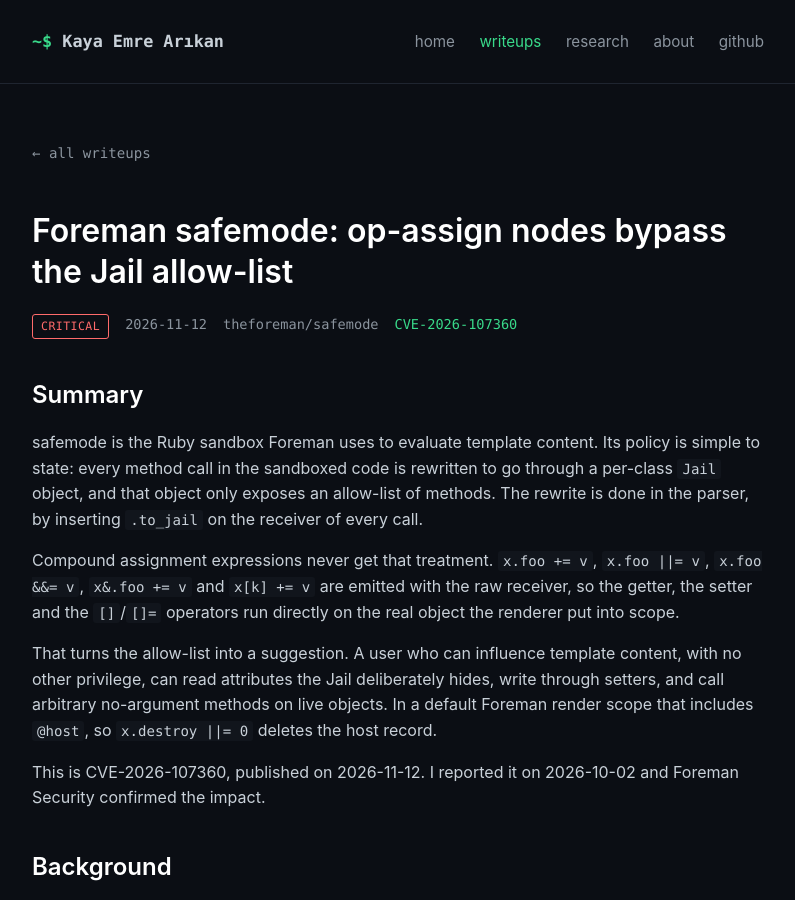
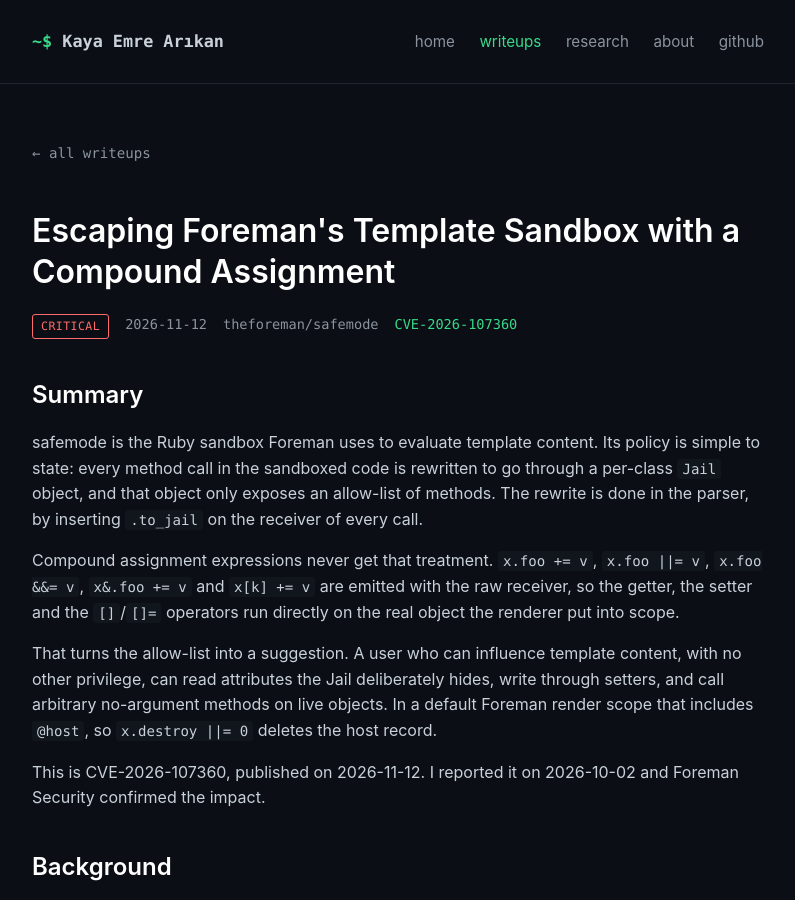
Before and after one commit to kemrec/kemrec.github.io, a Jekyll site: the page built from _writeups/foreman-safemode-opassign-jail-bypass.md, in a window 1280 px wide and 900 px high. Shown: the whole window, without its empty margins (242-1037 px from the left). Built offline with Jekyll 4.4.1, drawn with Linux system fonts in a browser that asks for light colours.

Commit message:
safemode writeup: retitle to impact-forward (slug unchanged)

```diff
--- a/_writeups/foreman-safemode-opassign-jail-bypass.md
+++ b/_writeups/foreman-safemode-opassign-jail-bypass.md
@@ -1,5 +1,5 @@
 ---
-title: "Foreman safemode: op-assign nodes bypass the Jail allow-list"
+title: "Escaping Foreman's Template Sandbox with a Compound Assignment"
 date: 2026-11-12
 target: "theforeman/safemode"
 severity: Critical
```
